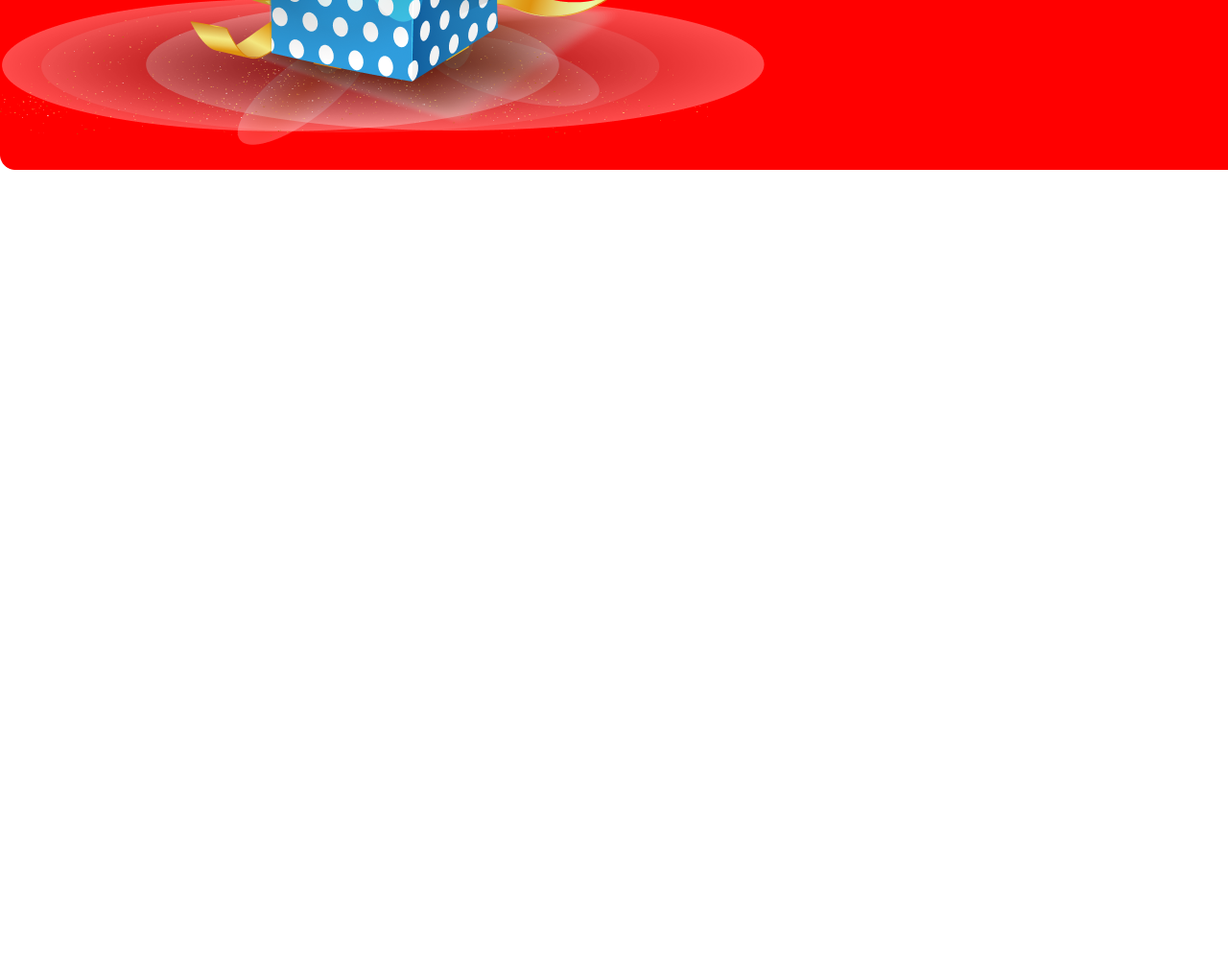
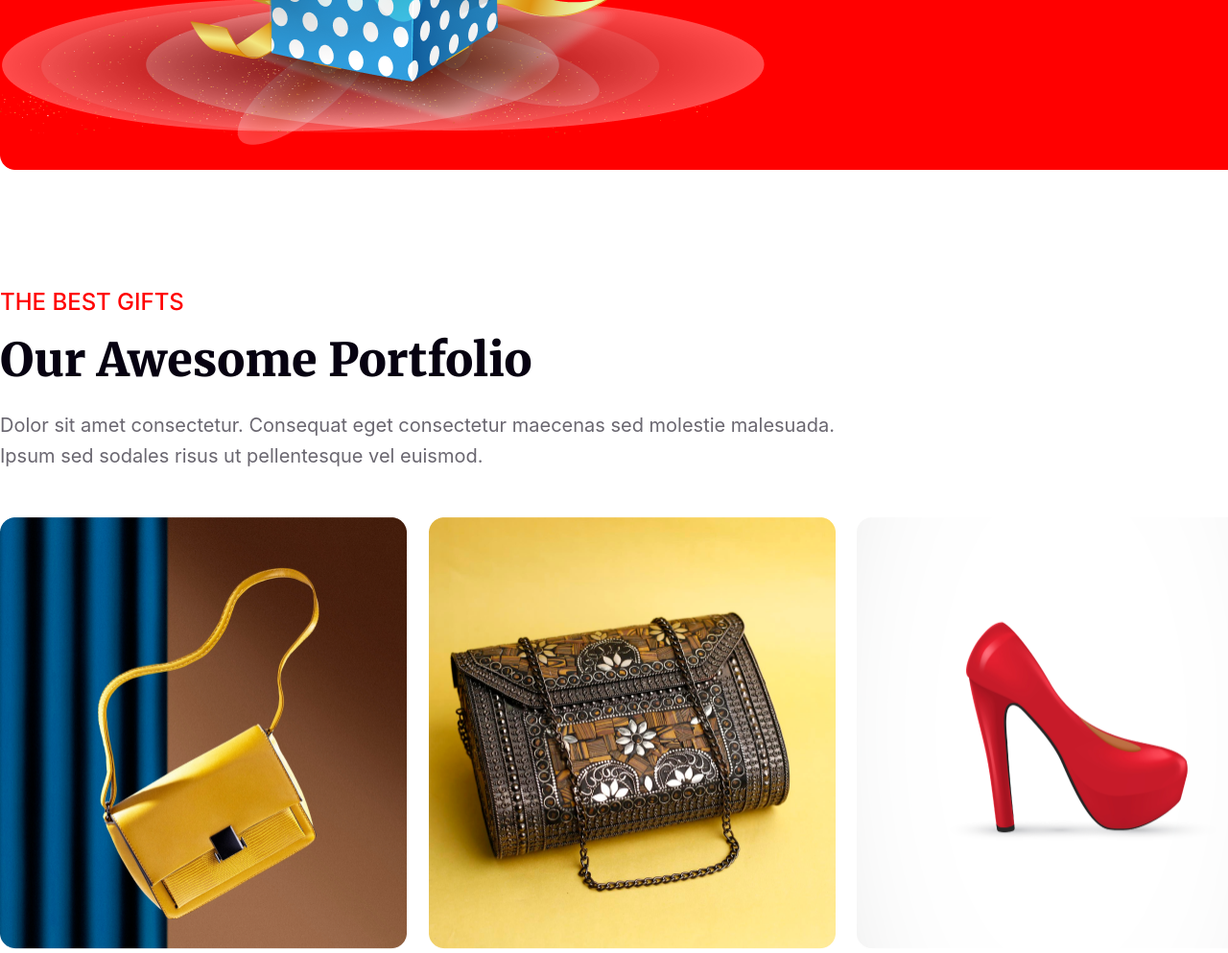
Before and after one commit to Shafkatahmad/new-year-offer-resources, a plain HTML site: page index.html in a window 1280 px wide. Shown: the part 4385-5378 px from the top of the page at 96% size. Before the commit the page ends 4685 px from the top, so only its background shows below. Drawn offline with Linux system fonts and the light colour scheme.

Commit message:
added the portfolio section

```diff
--- a/index.html
+++ b/index.html
@@ -121,6 +121,26 @@
         </div>
       </section>
       <!-- holiday-section ends here -->
+
+      <!-- portfolio section starts here -->
+      <section class="portfolio-container">
+        <p class="portfolio-p1">THE BEST GIFTS</p>
+        <h1 class="portfolio-h1">Our Awesome Portfolio</h1>
+        <p class="portfolio-p2">
+          Dolor sit amet consectetur. Consequat eget consectetur maecenas sed
+          molestie malesuada. <br />
+          Ipsum sed sodales risus ut pellentesque vel euismod.
+        </p>
+        <div class="portfolio-items">
+          <div class="item"><img src="./images/Rectangle 3.png" alt="" /></div>
+          <div class="item"><img src="./images/Rectangle 4.png" alt="" /></div>
+          <div class="item"><img src="./images/Rectangle 5.png" alt="" /></div>
+          <div class="item"><img src="./images/Rectangle 6.png" alt="" /></div>
+          <div class="item"><img src="./images/Rectangle 7.png" alt="" /></div>
+          <div class="item"><img src="./images/Rectangle 8.png" alt="" /></div>
+        </div>
+      </section>
+      <!-- portfolio section ends here -->
     </main>
     <footer></footer>
   </body>
--- a/style.css
+++ b/style.css
@@ -317,3 +317,54 @@ text-align: center;
   top: 40%;
   left: 73%;
 }
+/* portfolio section styels */
+.portfolio-container {
+  width: 1320px;
+  height: 1163px;
+  margin: 0 auto;
+}
+.portfolio-p1 {
+  color: rgb(255, 0, 0);
+font-family: Inter;
+font-size: 24px;
+font-weight: 500;
+line-height: 29px;
+letter-spacing: 0%;
+text-align: left;
+margin-bottom: 16px;
+}
+.portfolio-h1 {
+  color: rgb(7, 2, 17);
+font-family: Merriweather;
+font-size: 48px;
+font-weight: 900;
+line-height: 60px;
+letter-spacing: 0%;
+text-align: left;
+text-transform: capitalize;
+margin-bottom: 22px;
+}
+.portfolio-p2 {
+  color: rgba(7, 2, 17, 0.6);
+font-family: Inter;
+font-size: 20px;
+font-weight: 400;
+line-height: 32px;
+letter-spacing: 0%;
+text-align: left;
+margin-bottom: 48px;
+}
+
+.portfolio-items {
+  display: grid;
+  grid-template-columns: repeat(3, 1fr);
+  gap: 20px;
+}
+.item {
+  width: 424px;
+height: 450px;
+}
+.item img {
+  width: 100%;
+  height: 100%;
+}
```
